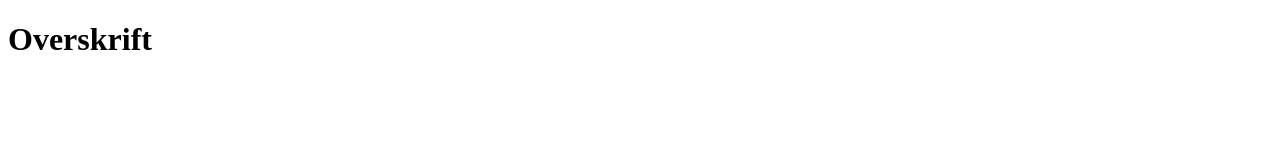
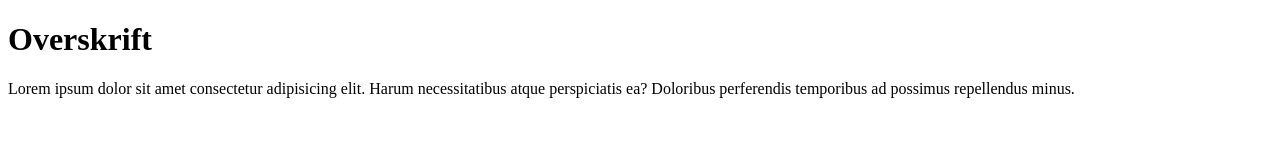
Before and after one commit to matildebresciani/git-test, a plain HTML site: page index.html in a window 1280 px wide. Drawn offline with Linux system fonts and the light colour scheme.

Commit message:
broedtekst

```diff
--- a/index.html
+++ b/index.html
@@ -8,5 +8,10 @@
   </head>
   <body>
     <h1>Overskrift</h1>
+    <p>
+      Lorem ipsum dolor sit amet consectetur adipisicing elit. Harum
+      necessitatibus atque perspiciatis ea? Doloribus perferendis temporibus ad
+      possimus repellendus minus.
+    </p>
   </body>
 </html>
```
